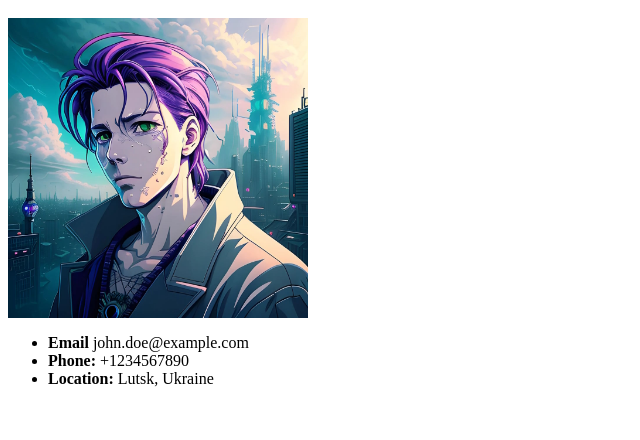
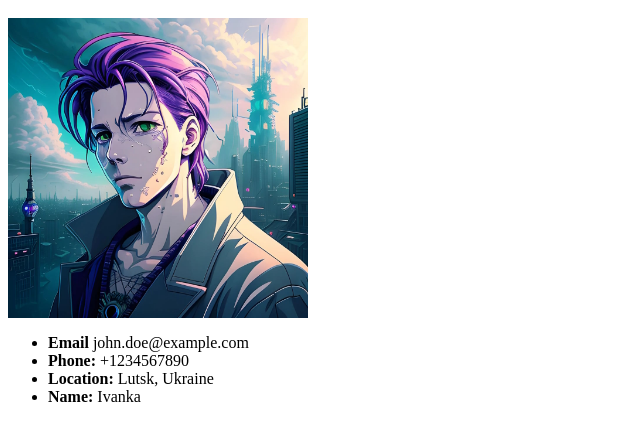
Before and after one commit to ivanysik/test-project, a plain HTML site: page index.html in a window 1280 px wide. Shown: the part 48-488 px from the top of the page, without its empty margins (0-640 px from the left). Drawn offline with Linux system fonts and the light colour scheme.

Commit message:
Add line

```diff
--- a/index.html
+++ b/index.html
@@ -12,6 +12,7 @@
         <li><b>Email</b> john.doe@example.com</li>
         <li><b>Phone:</b> +1234567890</li>
         <li><b>Location:</b> Lutsk, Ukraine</li>
+        <li><b>Name:</b> Ivanka</li>
       </ul>
     </div>
   </body>
```
